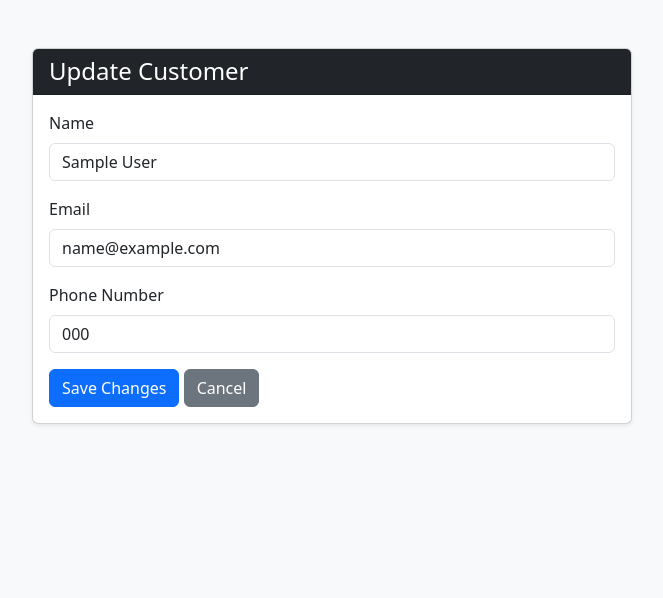
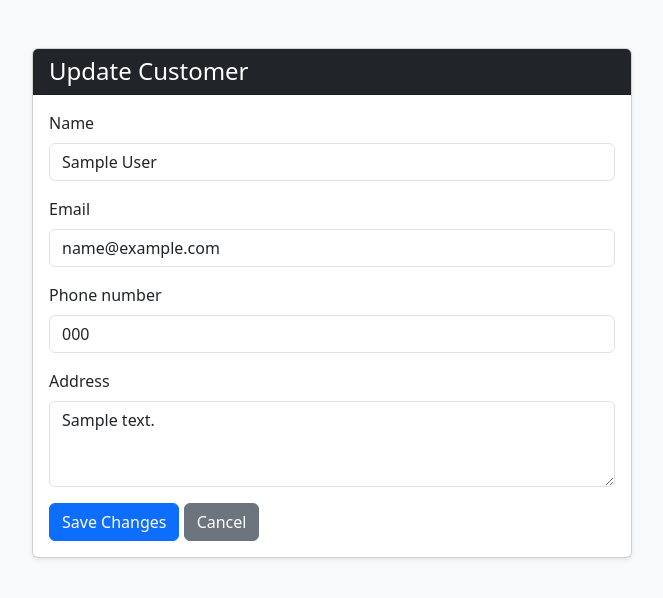
Before and after one commit to Mak-art428/python_task, a Django app: page /customers/update/1/ in a window 1280 px wide. Shown: the top 598 px of the page, without its empty margins (308-971 px from the left). Run offline with Django 5.2, Linux system fonts and the light colour scheme; tables that the repository leaves empty hold one stand-in row (values such as "Sample post").

Commit message:
Add customer and product form validation

```diff
--- a/customers/forms.py
+++ b/customers/forms.py
@@ -1,6 +1,50 @@
 
 from django import forms
 from .models import  Customer, Product
+
+class CustomerForm(forms.ModelForm):
+
+    class Meta:
+        model = Customer
+        fields = ['name', 'email', 'phone_number', 'address']
+
+        widgets = {
+            'name': forms.TextInput(attrs={
+                'class': 'form-control',
+                'placeholder': 'Enter customer name'
+            }),
+            'email': forms.EmailInput(attrs={
+                'class': 'form-control',
+                'placeholder': 'Enter email'
+            }),
+            'phone_number': forms.TextInput(attrs={
+                'class': 'form-control',
+                'placeholder': 'Enter 10-digit phone number'
+            }),
+            'address': forms.Textarea(attrs={
+                'class': 'form-control',
+                'rows': 3,
+                'placeholder': 'Enter address'
+            }),
+        }
+
+    def clean_name(self):
+        name = self.cleaned_data['name'].strip()
+
+        if not name:
+            raise forms.ValidationError('Name is required.')
+
+        return name
+
+    def clean_phone_number(self):
+        phone = self.cleaned_data['phone_number']
+
+        if not phone.isdigit() or len(phone) != 10:
+            raise forms.ValidationError(
+                'Enter a valid 10-digit phone number.'
+            )
+
+        return phone
 
 
 class ProductForm(forms.ModelForm):
--- a/customers/templates/customers/update.html
+++ b/customers/templates/customers/update.html
@@ -20,23 +20,22 @@
             <form method="POST">
                 {% csrf_token %}
 
-                <div class="mb-3">
-                    <label class="form-label">Name</label>
-                    <input type="text" name="name" class="form-control"
-                           value="{{ customer.name }}" required>
-                </div>
+                {% for field in form %}
+                    <div class="mb-3">
+                        <label class="form-label">{{ field.label }}</label>
+                        {{ field }}
 
-                <div class="mb-3">
-                    <label class="form-label">Email</label>
-                    <input type="email" name="email" class="form-control"
-                           value="{{ customer.email }}" required>
-                </div>
+                        {% for error in field.errors %}
+                            <div class="text-danger small">{{ error }}</div>
+                        {% endfor %}
+                    </div>
+                {% endfor %}
 
-                <div class="mb-3">
-                    <label class="form-label">Phone Number</label>
-                    <input type="text" name="phone_number" class="form-control"
-                           value="{{ customer.phone_number }}" required>
-                </div>
+                {% if form.non_field_errors %}
+                    <div class="text-danger mb-3">
+                        {{ form.non_field_errors }}
+                    </div>
+                {% endif %}
 
                 <button type="submit" class="btn btn-primary">
                     Save Changes
--- a/customers/views.py
+++ b/customers/views.py
@@ -13,7 +13,7 @@ from django.core.files.base import ContentFile
 
 
 from .models import Customer, Product, Invoice, InvoiceItem
-from .forms import ProductForm, InvoiceForm
+
 
 from django.contrib.auth.models import User
 from django.http import JsonResponse
@@ -32,6 +32,7 @@ from rest_framework.decorators import api_view
 from rest_framework.response import Response
 from rest_framework import status
 from .serializers import CustomerSerializer
+from .forms import CustomerForm, ProductForm, InvoiceForm
 
 
 def admin_dashboard(request):
@@ -98,19 +99,24 @@ def update_customer(request, id):
     customer = get_object_or_404(Customer, id=id)
 
     if request.method == 'POST':
-        customer.name = request.POST.get('name', '')
-        customer.email = request.POST.get('email', '')
-        customer.phone_number = request.POST.get('phone_number', '')
-        customer.save()
+        form = CustomerForm(request.POST, instance=customer)
 
-        return redirect('customer_list')
+        if form.is_valid():
+            form.save()
+            messages.success(request, 'Customer updated successfully!')
+            return redirect('customer_list')
+
+    else:
+        form = CustomerForm(instance=customer)
 
     return render(
         request,
         'customers/update.html',
-        {'customer': customer}
+        {
+            'form': form,
+            'customer': customer
+        }
     )
-
 
 def delete_product(request, id):
     if request.method == 'POST':
@@ -131,9 +137,14 @@ def add_product(request):
         form = ProductForm(request.POST)
 
         if form.is_valid():
+            print("FORM VALID: True")
             form.save()
             form = ProductForm()
             success = 'Product added successfully!'
+        else:
+            print("FORM VALID: False")
+            print("FORM ERRORS:", form.errors)
+
     else:
         form = ProductForm()
 
```
Also changed, not shown: customers/models.py (line endings or trailing spaces), customers/urls.py (line endings or trailing spaces).
